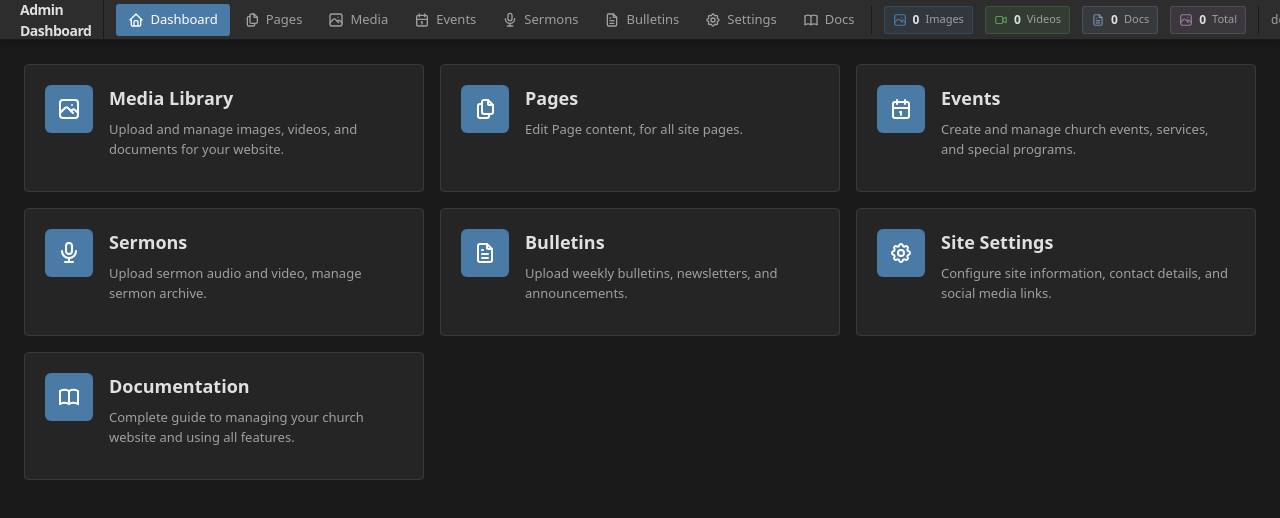
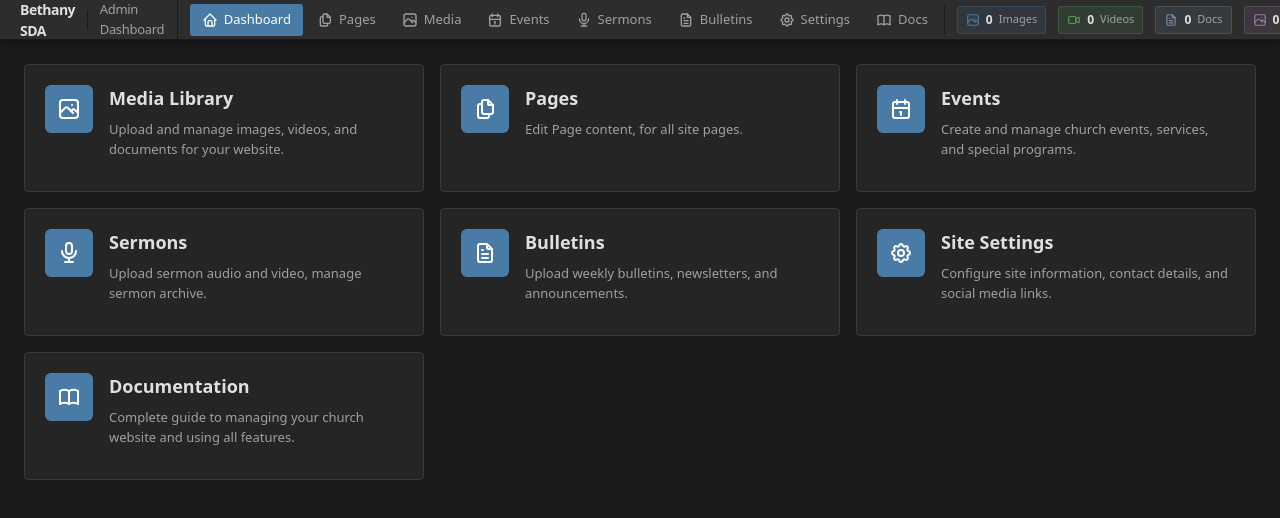
Before and after one commit to Shiryu-Studios-LLC/BethanySDAWebsite, a React (Vite) app: page /admin in a window 1280 px wide. Shown: the top 518 px of the page. Built offline with nearby package versions, Linux system fonts and the light colour scheme; no server answers.

Commit message:
Revert "Replace 'Bethany SDA' with 'Admin Dashboard' in toolbar"
This reverts commit 7aa820ea3ae32203db480899c692bebc817a3b2a.

```diff
--- a/src/components/UnrealToolbar.jsx
+++ b/src/components/UnrealToolbar.jsx
@@ -71,7 +71,8 @@ export default function UnrealToolbar({ stats, loadingStats }) {
           padding: '0 12px',
           height: '100%',
           borderRight: `1px solid ${unrealTheme.toolbarBorder}`,
-          marginRight: '8px'
+          marginRight: '8px',
+          gap: '12px'
         }}
       >
         <span style={{
@@ -79,6 +80,19 @@ export default function UnrealToolbar({ stats, loadingStats }) {
           fontWeight: '600',
           color: unrealTheme.text,
           letterSpacing: '-0.5px'
+        }}>
+          Bethany SDA
+        </span>
+        <div style={{
+          width: '1px',
+          height: '20px',
+          backgroundColor: unrealTheme.toolbarBorder
+        }} />
+        <span style={{
+          fontSize: '13px',
+          fontWeight: '500',
+          color: unrealTheme.textMuted,
+          letterSpacing: '-0.3px'
         }}>
           Admin Dashboard
         </span>
```
